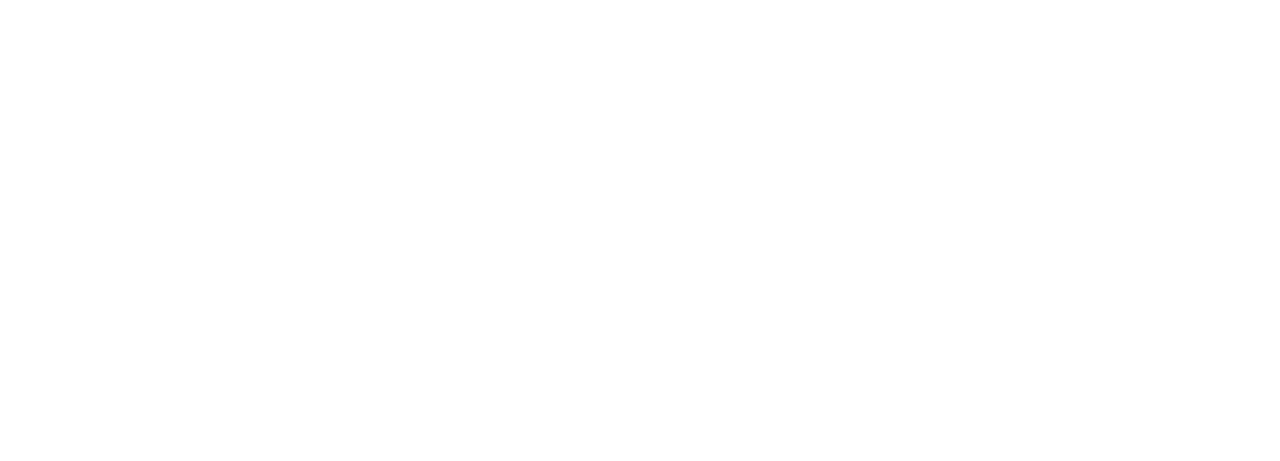
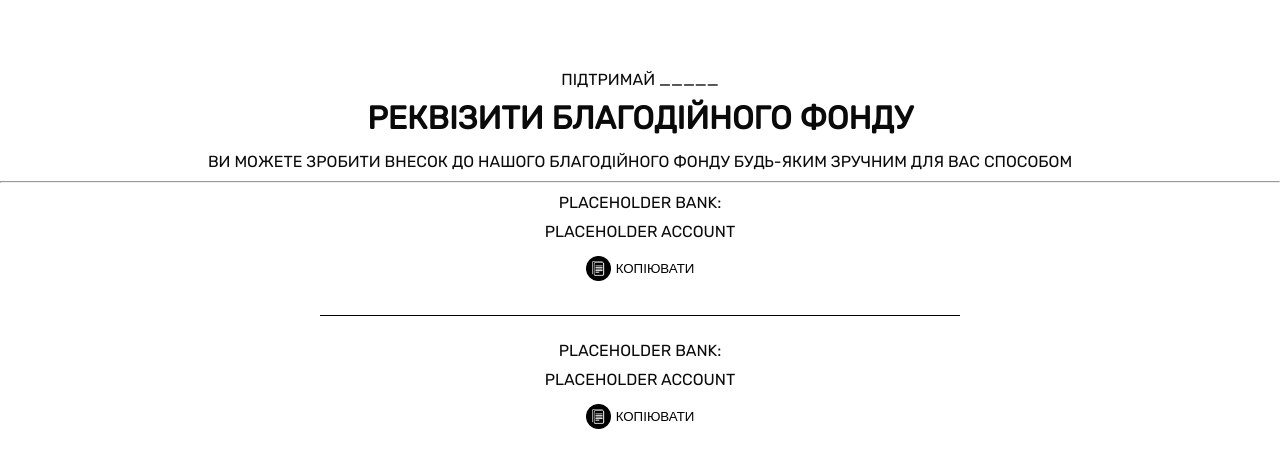
Before and after one commit to InnaForkert/foundation, a React (Create React App) app: page / in a window 1280 px wide. Shown: the part 1277-1738 px from the top of the page. Before the commit the page ends 1347 px from the top, so only its background shows below. Built offline with nearby package versions, Linux system fonts and the light colour scheme.

Commit message:
feat: money page with placeholder info

```diff
--- a/src/components/Money/Money.styled.ts
+++ b/src/components/Money/Money.styled.ts
@@ -1 +1,21 @@
-export const ExportPlaceholder = {};
+import styled from "styled-components";
+
+export const MoneyList = styled.ul`
+ display: flex;
+ flex-direction: column;
+ gap: 15px;
+`;
+
+export const Title = styled.h1`
+ text-align: center;
+ margin-bottom: 15px;
+ text-transform: uppercase;
+`;
+
+export const SubTitle = styled.h2`
+ text-align: center;
+ margin-bottom: 10px;
+ font-weight: 400;
+ text-transform: uppercase;
+ font-size: 16px;
+`;
--- a/src/components/Money/Money.tsx
+++ b/src/components/Money/Money.tsx
@@ -1,7 +1,25 @@
 import React from "react";
+import { money } from "../../data/money";
+import { MoneyList, SubTitle, Title } from "./Money.styled";
+import MoneyListItem from "./MoneyListItem/MoneyListItem";
 
 function Money() {
-  return <></>;
+ return (
+  <>
+   <SubTitle>Підтримай _____</SubTitle>
+   <Title>Реквізити благодійного фонду</Title>
+   <SubTitle>
+    Ви можете зробити внесок до нашого благодійного фонду будь-яким зручним для
+    вас способом
+   </SubTitle>
+   <hr />
+   <MoneyList>
+    {money.map(({ bank, account }) => (
+     <MoneyListItem bank={bank} account={account} />
+    ))}
+   </MoneyList>
+  </>
+ );
 }
 
 export default Money;
--- /dev/null
+++ b/src/components/Money/MoneyListItem/MoneyListItem.styled.ts
@@ -0,0 +1,61 @@
+import styled from "styled-components";
+
+export const Message = styled.p`
+ font-size: 12px;
+ background-color: rgba(0, 0, 0, 0.1);
+ display: inline-block;
+ padding: 2px 4px;
+ border-radius: 4px;
+ transition: opacity 250ms ease-in-out;
+ opacity: 0;
+`;
+
+export const Button = styled.button`
+ display: flex;
+ margin-inline: auto;
+ align-items: center;
+ gap: 5px;
+ text-transform: uppercase;
+ background-color: transparent;
+ border: none;
+ outline: none;
+ cursor: pointer;
+ padding: 5px 10px;
+ border-radius: 14px;
+ transition: background-color 250ms ease-in-out;
+
+ &:hover {
+  background-color: rgba(0, 0, 0, 0.1);
+
+  & + ${Message} {
+   opacity: 1;
+  }
+ }
+`;
+
+export const ButtonIcon = styled.img`
+ width: 25px;
+ height: 25px;
+`;
+
+export const ListItem = styled.li`
+ position: relative;
+ text-align: center;
+ padding: 10px;
+
+ &::after {
+  content: "";
+  position: absolute;
+  bottom: 0;
+  left: 50%;
+  transform: translateX(-50%);
+  width: 50vw;
+  height: 1px;
+  background-color: black;
+ }
+`;
+
+export const ListText = styled.p`
+ text-transform: uppercase;
+ margin-bottom: 10px;
+`;
--- /dev/null
+++ b/src/components/Money/MoneyListItem/MoneyListItem.tsx
@@ -0,0 +1,34 @@
+import React, { useState } from "react";
+import copyImg from "../../../assets/copy.png";
+import {
+ Button,
+ ButtonIcon,
+ ListItem,
+ ListText,
+ Message,
+} from "./MoneyListItem.styled";
+import { copy } from "../../../utils/Copy";
+
+function MoneyListItem({ bank, account }: { bank: string; account: string }) {
+ const [text, setText] = useState("Натисність, щоб скопіювати реквізити");
+
+ function handleClick() {
+  copy(account);
+  setText("Реквізити скопійовано");
+  setTimeout(() => setText("Натисність, щоб скопіювати реквізити"), 4000);
+ }
+
+ return (
+  <ListItem>
+   <ListText>{bank}:</ListText>
+   <ListText>{account}</ListText>
+   <Button onClick={handleClick}>
+    <ButtonIcon src={copyImg} alt="copy icon" />
+    копіювати
+   </Button>
+   <Message>{text}</Message>
+  </ListItem>
+ );
+}
+
+export default MoneyListItem;
--- /dev/null
+++ b/src/data/money.ts
@@ -0,0 +1,10 @@
+export const money = [
+ {
+  bank: "placeholder bank",
+  account: "placeholder account",
+ },
+ {
+  bank: "placeholder bank",
+  account: "placeholder account",
+ },
+];
--- /dev/null
+++ b/src/utils/Copy.ts
@@ -0,0 +1,3 @@
+export function copy(data: string) {
+ navigator.clipboard.writeText(data);
+}
```
Also changed, not shown: src/declaration.d.ts (+4 -3 lines), src/assets/copy.png (added).
